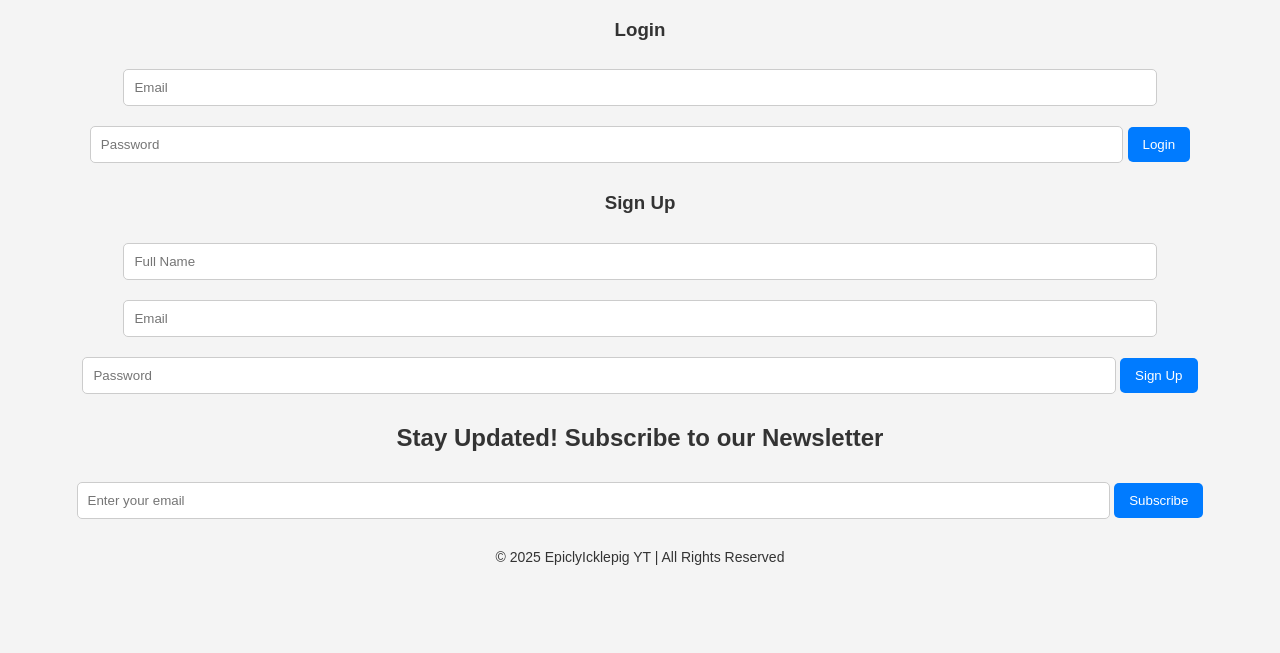
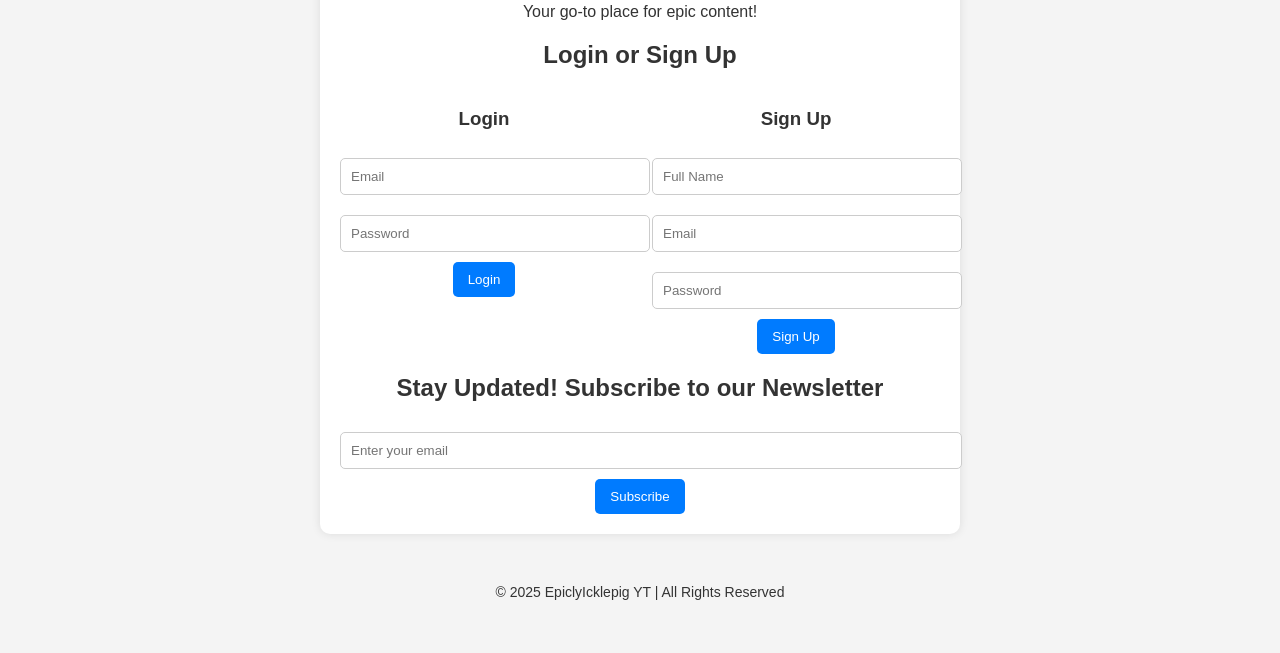
Before and after one commit to EpiclyIcklepigYT/epiclyicklepig-yt, a plain HTML site: page index.html in a window 1280 px wide. Shown: the part 147-800 px from the top of the page. Drawn offline with Linux system fonts and the light colour scheme.

Commit message:
Update index.html

```diff
--- a/index.html
+++ b/index.html
@@ -1,51 +1,105 @@
 <!DOCTYPE html>
-<link rel="stylesheet" href="style.css">
 <html lang="en">
 <head>
     <meta charset="UTF-8">
     <meta name="viewport" content="width=device-width, initial-scale=1.0">
-    <meta name="description" content="EpiclyIcklepig YT - Join the fun and stay updated on new content!">
     <title>EpiclyIcklepig YT</title>
-    <link rel="stylesheet" href="styles.css">
+    <link rel="stylesheet" href="style.css">
+    <style>
+        body {
+            font-family: Arial, sans-serif;
+            background-color: #f4f4f4;
+            color: #333;
+            text-align: center;
+            margin: 0;
+            padding: 0;
+        }
+        .container {
+            width: 80%;
+            max-width: 600px;
+            margin: 50px auto;
+            background: white;
+            padding: 20px;
+            border-radius: 10px;
+            box-shadow: 0px 0px 10px rgba(0, 0, 0, 0.1);
+            animation: fadeIn 1s ease-in;
+        }
+        @keyframes fadeIn {
+            from { opacity: 0; }
+            to { opacity: 1; }
+        }
+        h1 {
+            color: #222;
+        }
+        .form-container, .newsletter {
+            margin-top: 20px;
+        }
+        .login-signup {
+            display: flex;
+            justify-content: space-between;
+            gap: 10px;
+        }
+        .login, .signup {
+            width: 48%;
+        }
+        input[type="text"], input[type="email"], input[type="password"] {
+            width: 100%;
+            padding: 10px;
+            margin: 10px 0;
+            border: 1px solid #ccc;
+            border-radius: 5px;
+        }
+        .btn {
+            background-color: #007bff;
+            color: white;
+            padding: 10px 15px;
+            border: none;
+            border-radius: 5px;
+            cursor: pointer;
+            transition: background 0.3s ease-in-out;
+        }
+        .btn:hover {
+            background-color: #0056b3;
+        }
+        footer {
+            margin-top: 20px;
+            font-size: 14px;
+        }
+    </style>
 </head>
 <body>
-
-    <header>
+    <div class="container">
         <h1>Welcome to EpiclyIcklepig YT</h1>
         <p>Your go-to place for epic content!</p>
-    </header>
 
-    <section class="login-signup">
-        <h2>Login or Sign Up</h2>
-        <form id="login-form" class="auth-form">
-            <h3>Login</h3>
-            <input type="email" id="login-email" placeholder="Email" required>
-            <input type="password" id="login-password" placeholder="Password" required>
-            <button type="submit">Login</button>
-        </form>
+        <div class="form-container">
+            <h2>Login or Sign Up</h2>
+            <div class="login-signup">
+                <div class="login">
+                    <h3>Login</h3>
+                    <input type="email" placeholder="Email">
+                    <input type="password" placeholder="Password">
+                    <button class="btn">Login</button>
+                </div>
+                <div class="signup">
+                    <h3>Sign Up</h3>
+                    <input type="text" placeholder="Full Name">
+                    <input type="email" placeholder="Email">
+                    <input type="password" placeholder="Password">
+                    <button class="btn">Sign Up</button>
+                </div>
+            </div>
+        </div>
 
-        <form id="signup-form" class="auth-form">
-            <h3>Sign Up</h3>
-            <input type="text" id="signup-name" placeholder="Full Name" required>
-            <input type="email" id="signup-email" placeholder="Email" required>
-            <input type="password" id="signup-password" placeholder="Password" required>
-            <button type="submit">Sign Up</button>
-        </form>
-    </section>
-
-    <section class="newsletter">
-        <h2>Stay Updated! Subscribe to our Newsletter</h2>
-        <form id="newsletter-form">
-            <input type="email" id="newsletter-email" placeholder="Enter your email" required>
-            <button type="submit">Subscribe</button>
-        </form>
-        <p id="newsletter-message"></p>
-    </section>
+        <div class="newsletter">
+            <h2>Stay Updated! Subscribe to our Newsletter</h2>
+            <input type="email" placeholder="Enter your email">
+            <button class="btn">Subscribe</button>
+        </div>
+    </div>
 
     <footer>
         <p>&copy; 2025 EpiclyIcklepig YT | All Rights Reserved</p>
     </footer>
-
-    <script src="script.js"></script>
 </body>
 </html>
```
